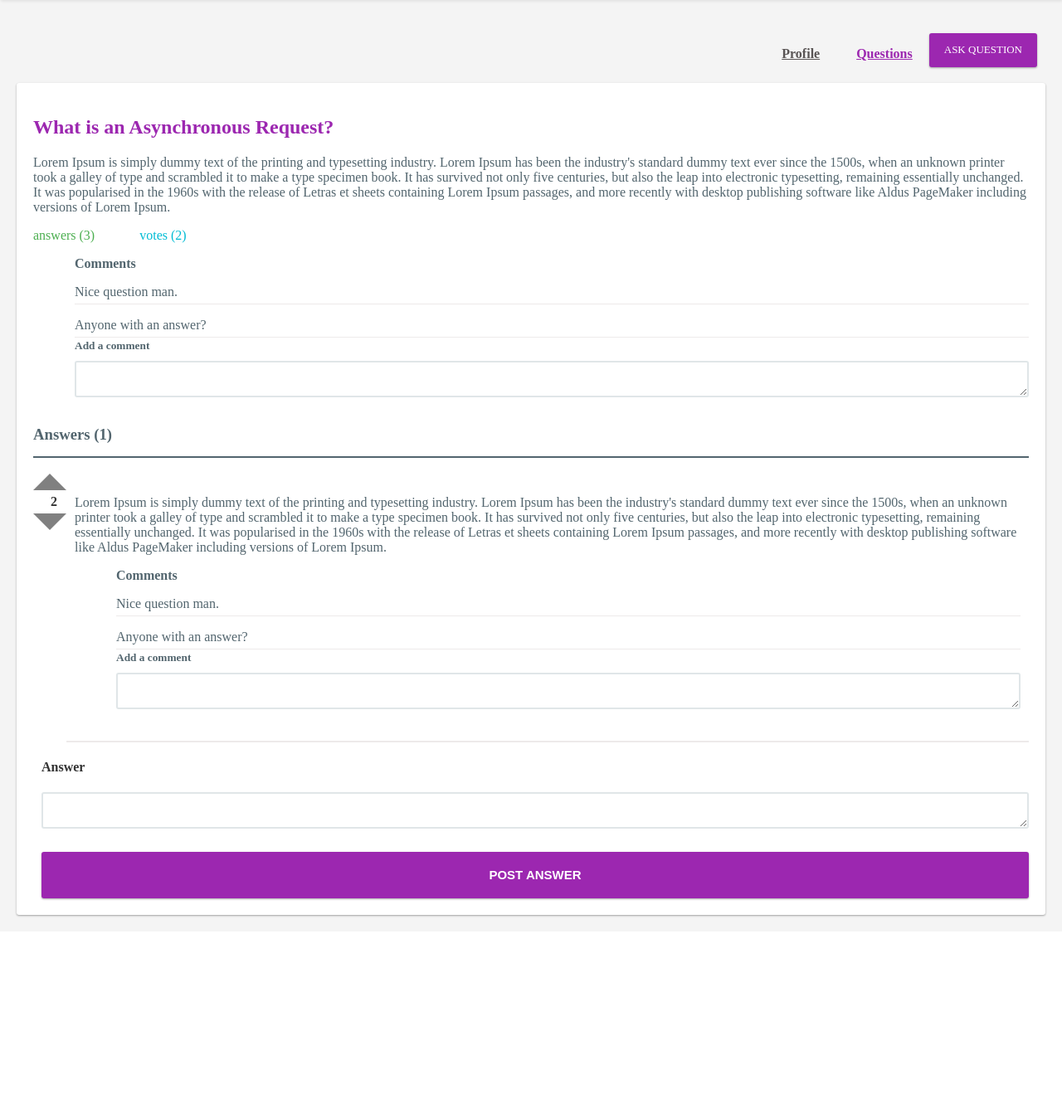
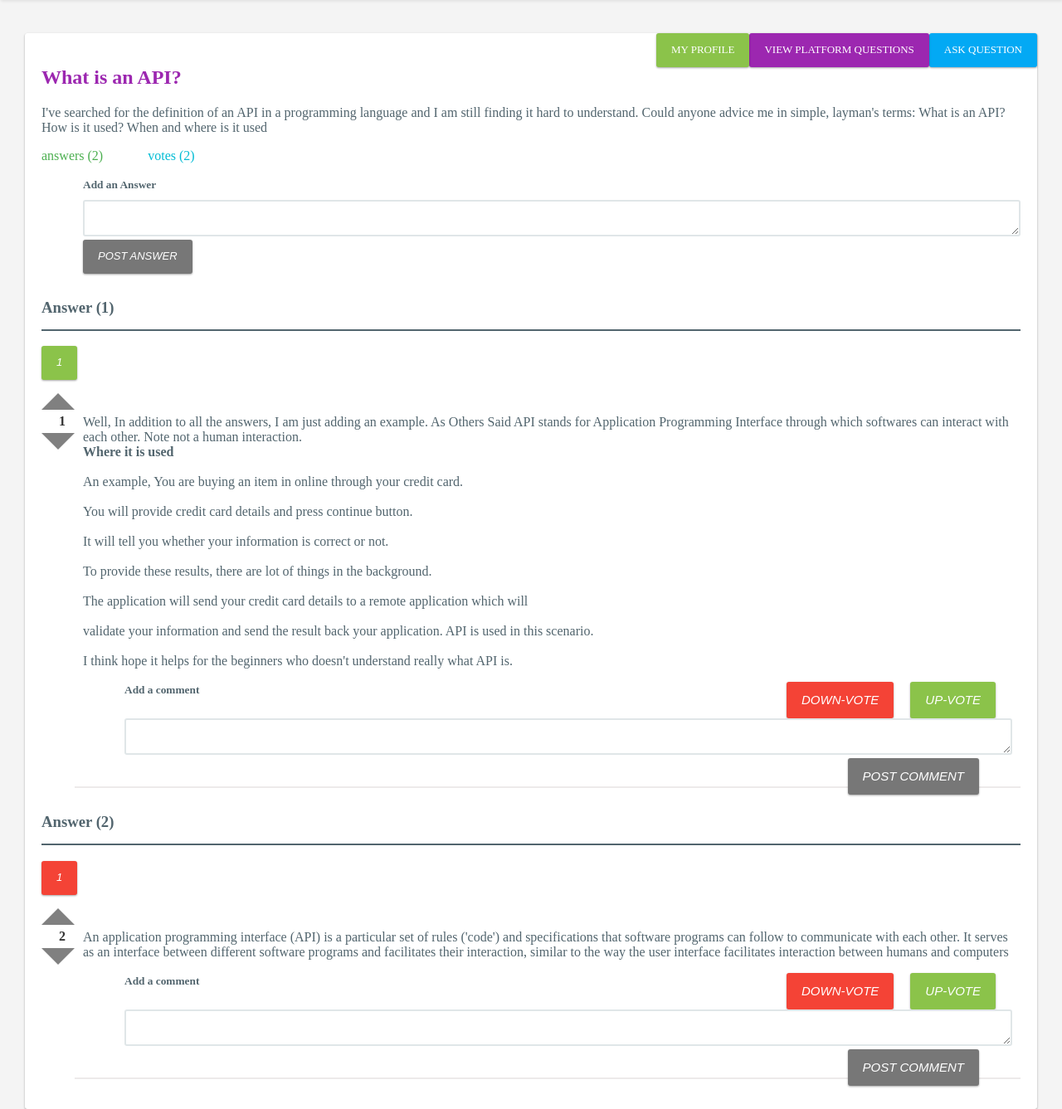
Before and after one commit to Toskgreg/StackOverflow-lite, a Python web app: template UI/templates/detail.html in a window 1280 px wide. Shown: the part 70-1407 px from the top of the page at 83% size. Before the commit the page ends 1176 px from the top, so only its background shows below. Run offline with Jinja, Linux system fonts and the light colour scheme; the template is opened without the code that fills it, so the values that code supplies are empty.

```diff
--- a/UI/templates/detail.html
+++ b/UI/templates/detail.html
@@ -19,7 +19,7 @@
                                 name="header__search"
                                 placeholder="Search" />
             <div class="header__auth_buttons">
-                <a href="../pages/login.html" class="btn bg-slate header__button">Logout</a>
+                <a href="login.html" class="btn bg-slate header__button">Logout</a>
             </div>
         </header>
 
@@ -27,58 +27,103 @@
         <div class="content">
             <div class="content__top_bar">
                 <div class="content__top_bar--right">
-                <ul class="content__nav">
-                    <li class="content__list"><a href="profile.html">Profile</a></li>
-                    <li class="content__list active"><a href="questions.html">Questions</a></li>
-                </ul>
-                <a href="ask_question.html" class="btn bg-violet content__question_button">Ask Question</a>
+                <a href="ask_question.html" class="btn bg-blue content__question_button">Ask Question</a>
+                <a href="questions.html" class="btn bg-violet content__question_button">View Platform Questions</a>
+                <a href="profile.html" class="btn bg-green content__question_button">My Profile</a
                 </div>
             </div>
             <div class="content__questions card">
-                <h2 class="text-violet">What is an Asynchronous Request?</h2>
+                <h2 class="text-violet">What is an API?</h2>
                 <p class="text-slate">
-                    Lorem Ipsum is simply dummy text of the printing and typesetting industry.
-                    Lorem Ipsum has been the industry's standard dummy text ever since the
-                    1500s, when an unknown printer took a galley of type and scrambled it
-                    to make a type specimen book. It has survived not only five centuries,
-                     but also the leap into electronic typesetting, remaining essentially
-                     unchanged. It was popularised in the 1960s with the release of Letras
-                     et sheets containing Lorem Ipsum passages, and more recently with desktop
-                      publishing software like Aldus PageMaker including versions of
-                       Lorem Ipsum.</p>
+                    I've searched for the definition of an API in a programming language and I am still finding it hard to understand.
+
+                    Could anyone advice me in simple, layman's terms:
+
+                    What is an API?
+                    How is it used?
+                    When and where is it used</p>
                 <div>
                     <div class="content__badge m-0">
                         <i class="fa fa-pencil-square-o  text-success"></i>
-                        <span class="text-success">answers (3)</span>
+                        <span class="text-success">answers (2)</span>
                     </div>
                     <div class="content__badge">
                         <i class="fa fa-thumbs-up text-info"></i>
                         <span class="text-info">votes (2)</span>
                     </div>
+
                 </div>
                 <div class="comments ml-10 text-slate">
                     <ul class="comment__questions_ul">
-                        <span class="text-bold">Comments</span>
+                     <span class="text-bold mt-15"><small>Add an Answer</small></span>
+                         <form class="comment__form mt-10">
+                            <div class="input-group content__input-group--padding-right">
+                                <textarea class="input comment__textarea">
+                                </textarea>
+                                <button class="btn bg-grey"><i class="fa fa-times">Post Answer</i></button>
+                            </div>
+                        </form>
+                    </ul>
 
+                </div>
+                <h3 class="text-slate mt-30 pb-15">Answer (1)</h3>
+                <button class="btn bg-green"><i class="fa fa-times">1</i></button>
+                <!-- answers -->
+                <div class="answers">
+                    <div class="left">
+                        <div class="answer__item_vote pull-left">
+                            <div class="arrow-up"></div>
+                            <div class="text-center text-bold p-5"> 1 </div>
+                            <div class="arrow-down"></div>
+                        </div>
+                    </div>
+                    <div class="right">
+                        <ul class="content__questions_ul">
                             <li>
-                            <p class="comment__paragraph pb-5">Nice question man.</p>
-                        </li>
-                        <li>
-                            <p class="comment__paragraph pb-5">Anyone with an answer?</p>
-                        </li>
+                                <div class="content__questions_li_question">
+                                    <p class="text-slate">
+                                    Well, In addition to all the answers, I am just adding an example.
+                                    As Others Said API stands for Application Programming Interface
+                                    through which softwares can interact with each other. Note not a human interaction.
+                                    <br><strong>Where it is used</strong></br>
+                                    <br>An example, You are buying an item in online through your credit card.</br>
+                                    <br>You will provide credit card details and press continue button.</br>
+                                    <br>It will tell you whether your information is correct or not. </br>
+                                    <br>To provide these results, there are lot of things in the background.</br>
+                                    <br>The application will send your credit card details to a remote application which will</br>
+                                    <br>validate your information and send the result back your application. API is used in this scenario.</br>
+                                    <br>I think hope it helps for the beginners who doesn't understand really what API is.</br>
+
+                                    </p>
+                                    <button class="btn bg-green"><i class="fa fa-times">UP-VOTE</i></button>
+                                    <button class="btn bg-danger"><i class="fa fa-times">DOWN-VOTE</i></button>
+                                    <div class="comments ml-10 text-slate">
+                                        <ul class="comment__questions_ul">
+                                            <span class="text-bold"></span>
 
                                             <span class="text-bold mt-15"><small>Add a comment</small></span>
 
                                             <form class="comment__form mt-10">
                                                 <div class="input-group content__input-group--padding-right">
                                                     <textarea class="input comment__textarea">
+
                                                     </textarea>
+                                                    <button class="btn bg-grey"><i class="fa fa-times">Post Comment</i></button>
                                                 </div>
+                                                <div></div>
                                             </form>
                                         </ul>
 
                                     </div>
-                <h3 class="text-slate mt-30 pb-15">Answers (1)</h3>
+
+                                </div>
+
+                            </li>
+                        </ul>
+                    </div>
+                </div>
+                <h3 class="text-slate mt-30 pb-15">Answer (2)</h3>
+                <button class="btn bg-danger"><i class="fa fa-times">1</i></button>
                 <!-- answers -->
                                 <div class="answers">
                     <div class="left">
@@ -93,59 +138,37 @@
                             <li>
                                 <div class="content__questions_li_question">
                                     <p class="text-slate">
-                                        Lorem Ipsum is simply dummy text of the printing and typesetting industry.
-                                        Lorem Ipsum has been the industry's standard dummy text ever since the
-                                        1500s, when an unknown printer took a galley of type and scrambled it
-                                        to make a type specimen book. It has survived not only five centuries,
-                                            but also the leap into electronic typesetting, remaining essentially
-                                            unchanged. It was popularised in the 1960s with the release of Letras
-                                            et sheets containing Lorem Ipsum passages, and more recently with desktop
-                                            publishing software like Aldus PageMaker including versions of
-                                            Lorem Ipsum.
+                                       An application programming interface (API) is a particular set of rules ('code') and specifications that software programs can follow to communicate with each other.
+                                       It serves as an interface between different software programs and facilitates their interaction,
+                                       similar to the way the user interface facilitates interaction between humans and computers
                                     </p>
+                                    <button class="btn bg-green"><i class="fa fa-times">UP-VOTE</i></button>
+                                    <button class="btn bg-danger"><i class="fa fa-times">DOWN-VOTE</i></button>
                                     <div class="comments ml-10 text-slate">
                                         <ul class="comment__questions_ul">
-                                            <span class="text-bold">Comments</span>
-
-                                            <li>
-                                                <p class="comment__paragraph pb-5">Nice question man.</p>
-                                            </li>
-                                            <li>
-                                                <p class="comment__paragraph pb-5">Anyone with an answer?</p>
-                                            </li>
+                                            <span class="text-bold"></span>
 
                                             <span class="text-bold mt-15"><small>Add a comment</small></span>
 
                                             <form class="comment__form mt-10">
                                                 <div class="input-group content__input-group--padding-right">
                                                     <textarea class="input comment__textarea">
+
                                                     </textarea>
+                                                    <button class="btn bg-grey"><i class="fa fa-times">Post Comment</i></button>
                                                 </div>
+                                                <div></div>
                                             </form>
                                         </ul>
 
                                     </div>
 
                                 </div>
+
                             </li>
                         </ul>
                     </div>
                 </div>
-                <!-- answers -->
-
-                <form class="answer__form ml-10">
-                    <h4>Answer</h4>
-                    <div class="input-group content__input-group--padding-right">
-                        <textarea class="input comment__textarea">
-                        </textarea>
-                    </div>
-                    <div class="content__login-submit">
-                        <button type="submit" class="content__submit_button btn bg-violet">
-                            Post Answer
-                            <i class="fa fa-arrow-right"></i>
-                        </button>
-                    </div>
-                </form>
             </div>
         </div>
 
```
Lines whose indentation alone changed are shown as unchanged.
